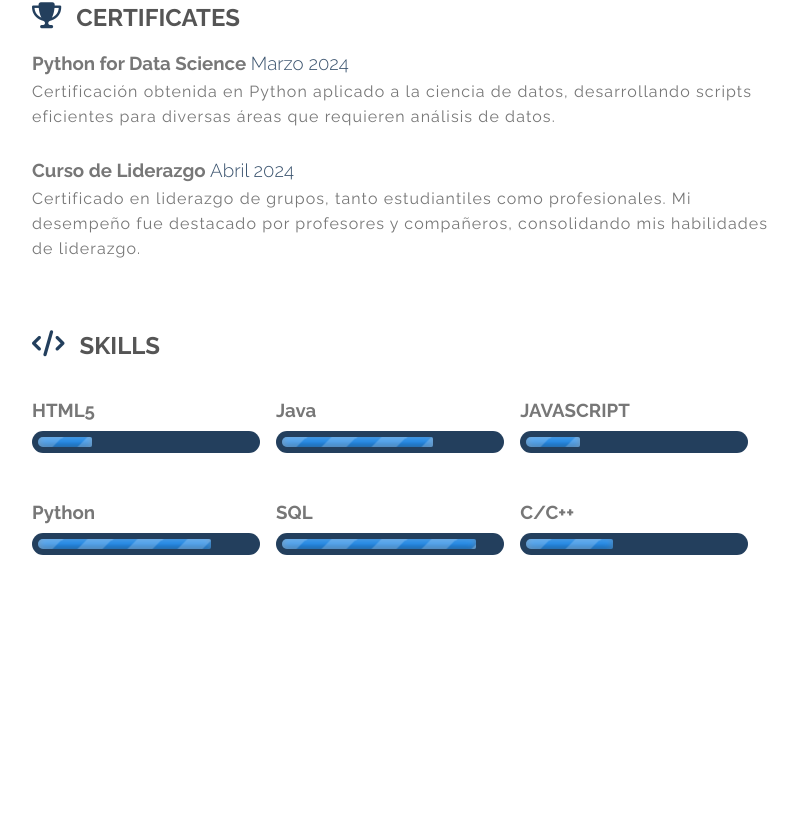
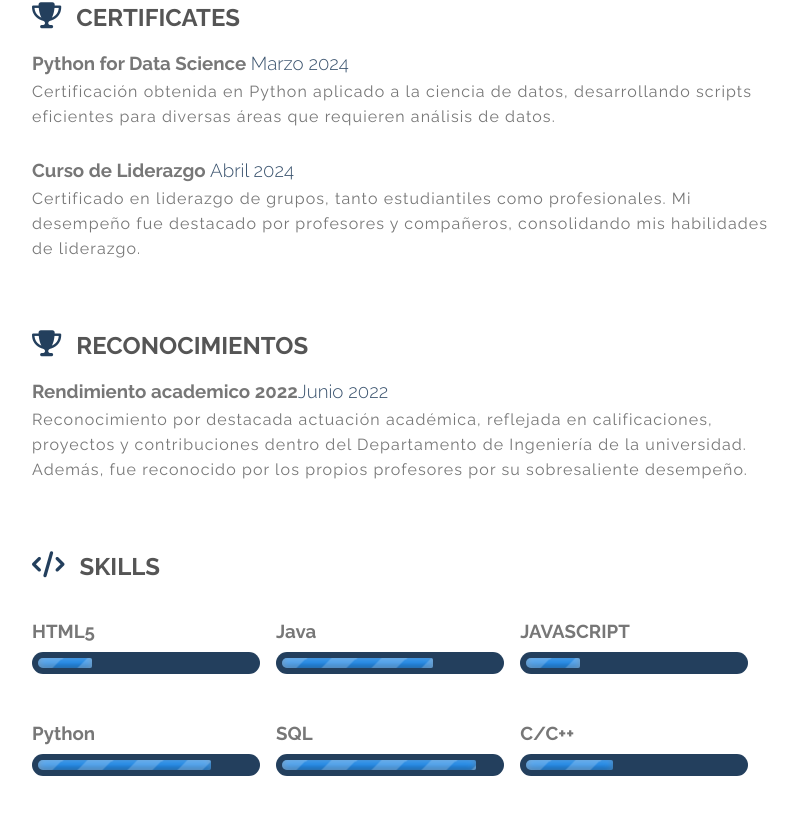
Before and after one commit to Moi-123-Alonso/Pagina-web-Moises, a website: page index.html in a window 1280 px wide. Shown: the part 963-1789 px from the top of the page, without its empty margins (448-1245 px from the left). Before the commit the page ends 1568 px from the top, so only its background shows below. Drawn offline with Linux system fonts and the light colour scheme.

Commit message:
Update index.html

```diff
--- a/index.html
+++ b/index.html
@@ -79,6 +79,15 @@
             </div>
 
             <div class="title">
+              <i class="fa fa-trophy" aria-hidden="true"></i>
+              <h2>RECONOCIMIENTOS</h2>
+              <div class="item">
+                <h3>Rendimiento academico 2022<span>Junio 2022</span> </h3>
+                <p>Reconocimiento por destacada actuación académica, reflejada en calificaciones, proyectos y contribuciones dentro del Departamento de Ingeniería de la universidad. Además, fue reconocido por los propios profesores por su sobresaliente desempeño.</p>
+              </div>
+            </div>
+
+            <div class="title">
               <i class="fa fa-code" aria-hidden="true"></i>
               <h2>SKILLS</h2>
               <div class="item w33">
```
